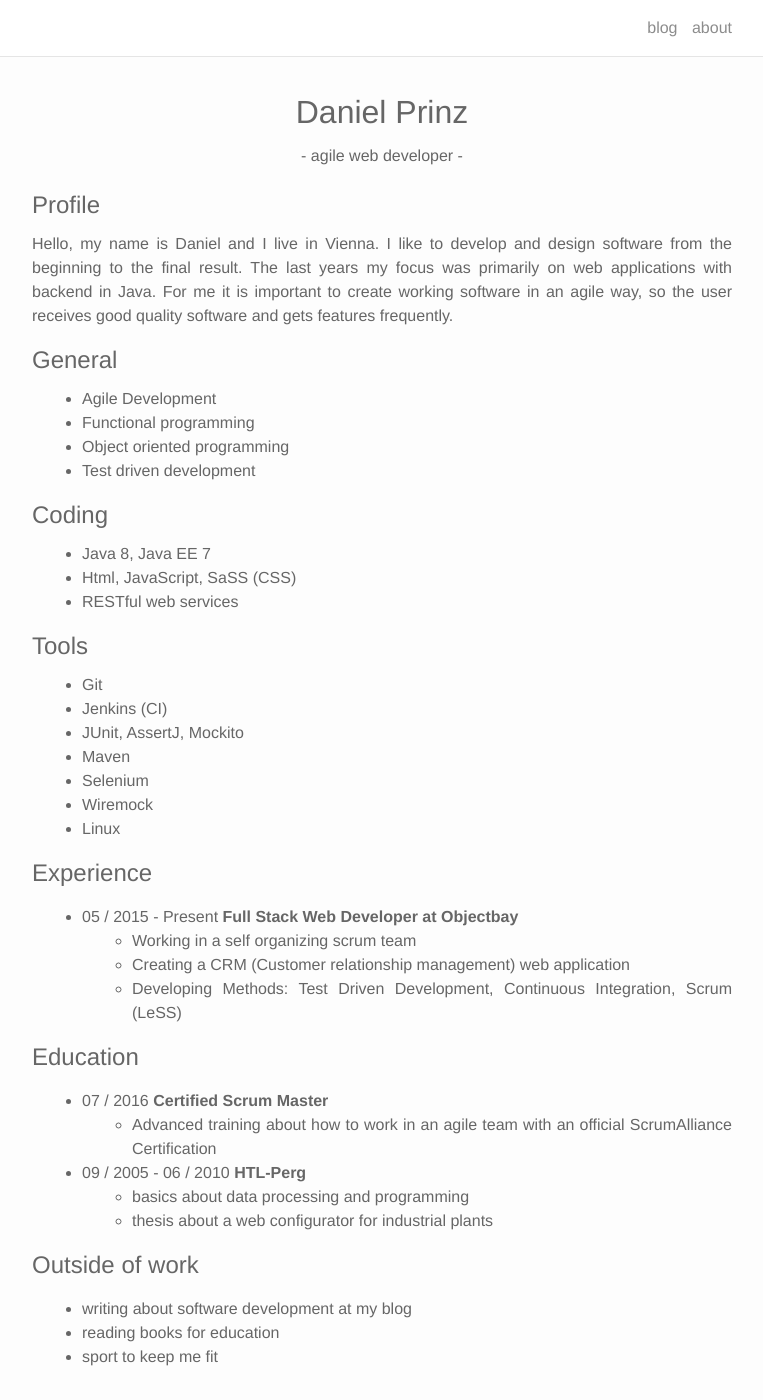
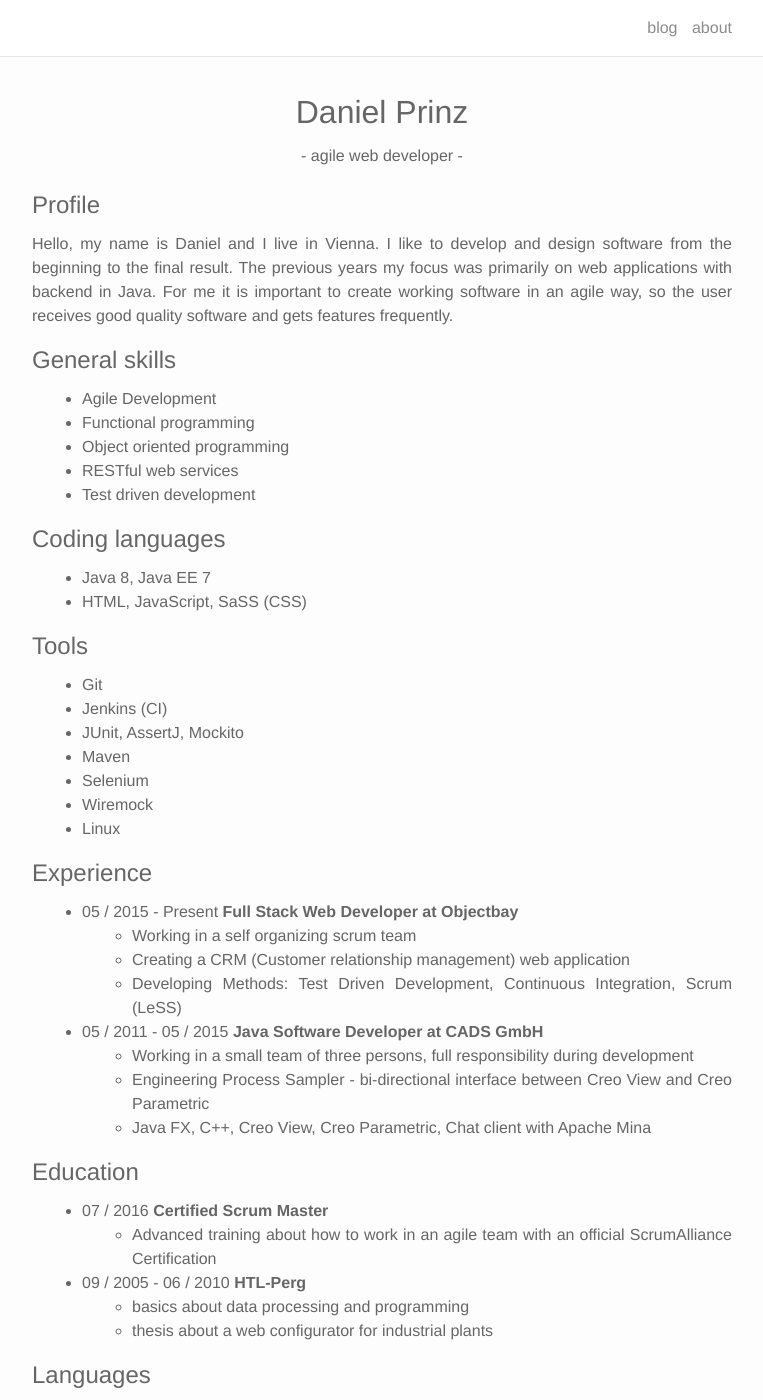
Before and after one commit to danielprinz/danielprinz.github.io, a Jekyll site: the page built from cv/cv.md, in a window 1280 px wide and 1400 px high. Shown: the whole window, without its empty margins (258-1021 px from the left). Built offline with Jekyll 4.4.1, drawn with Linux system fonts in a browser that asks for light colours; some of the changed text lies outside the part shown.

Commit message:
updated cv with additional information

```diff
--- a/cv/cv.md
+++ b/cv/cv.md
@@ -7,19 +7,19 @@ displayHeaderLink: false
 ---
 
 ## Profile
-Hello, my name is Daniel and I live in Vienna. I like to develop and design software from the beginning to the final result. The last years my focus was primarily on web applications with backend in Java.
+Hello, my name is Daniel and I live in Vienna. I like to develop and design software from the beginning to the final result. The previous years my focus was primarily on web applications with backend in Java.
 For me it is important to create working software in an agile way, so the user receives good quality software and gets features frequently.
 
-## General
+## General skills
 * Agile Development
 * Functional programming
 * Object oriented programming
+* RESTful web services
 * Test driven development
 
-## Coding
+## Coding languages
 * Java 8, Java EE 7
-* Html, JavaScript, SaSS (CSS)
-* RESTful web services
+* HTML, JavaScript, SaSS (CSS)
 
 ## Tools
 * Git
@@ -30,23 +30,30 @@ For me it is important to create working software in an agile way, so the user r
 * Wiremock
 * Linux
 
-# Experience
-
+## Experience
 * 05 / 2015 - Present **Full Stack Web Developer at Objectbay**
 	* Working in a self organizing scrum team
 	* Creating a CRM (Customer relationship management) web application
 	* Developing Methods: Test Driven Development, Continuous Integration, Scrum (LeSS)
+* 05 / 2011 - 05 / 2015 **Java Software Developer at CADS GmbH**
+	* Working in a small team of three persons, full responsibility during development
+	* Engineering Process Sampler - bi-directional interface between Creo View and Creo Parametric
+	* Java FX, C++, Creo View, Creo Parametric, Chat client with Apache Mina
 
-# Education
-
+## Education
 * 07 / 2016 **Certified Scrum Master**
 	* Advanced training about how to work in an agile team with an official ScrumAlliance Certification
 * 09 / 2005 - 06 / 2010 **HTL-Perg**
 	* basics about data processing and programming
 	* thesis about a web configurator for industrial plants
 
-# Outside of work
+## Languages
+English, German
 
-* writing about software development at my blog
+## Outside of work
 * reading books for education
 * sport to keep me fit
+* writing about software development at my blog
+
+## Contact
+daniel.prinz@outlook.com
```
